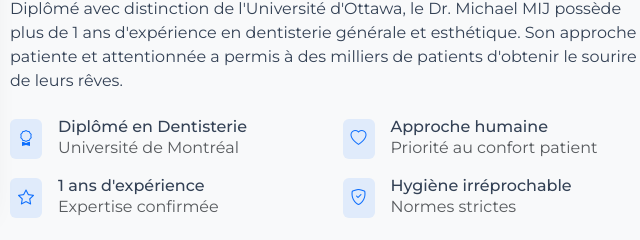
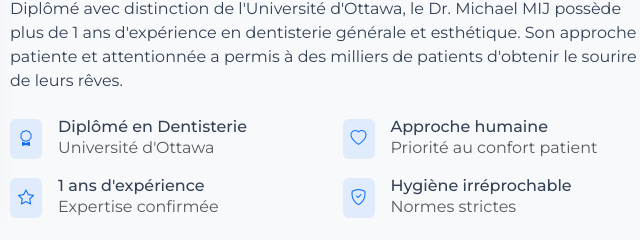
Before and after one commit to MichaelMIJ243/SEG3525_Agencedentaire, a plain HTML site: page index.html in a window 1280 px wide. Shown: the part 2337-2577 px from the top of the page, 547-1187 px from the left. Drawn offline with nearby package versions, Linux system fonts and the light colour scheme.

Commit message:
Update index.html

```diff
--- a/index.html
+++ b/index.html
@@ -429,7 +429,7 @@
                 </div>
                 <div>
                   <h6 class="mb-0">Diplômé en Dentisterie</h6>
-                  <p class="text-muted mb-0">Université de Montréal</p>
+                  <p class="text-muted mb-0">Université d'Ottawa</p>
                 </div>
               </div>
             </div>
```
